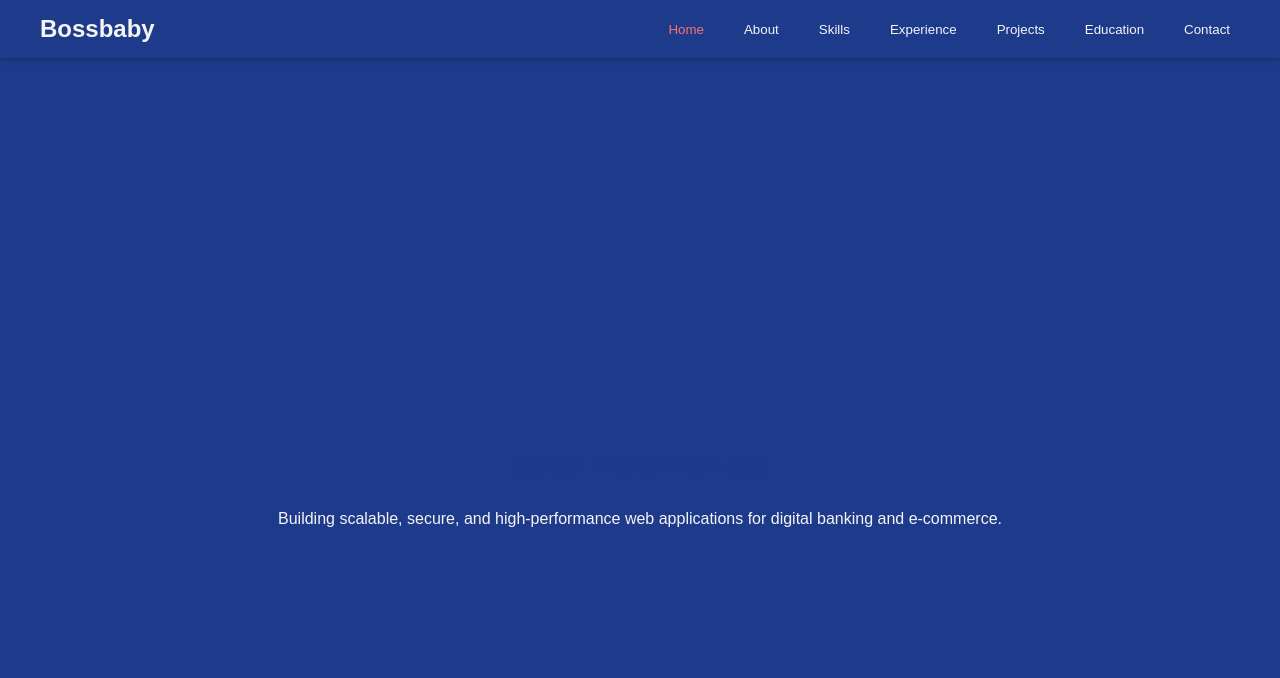
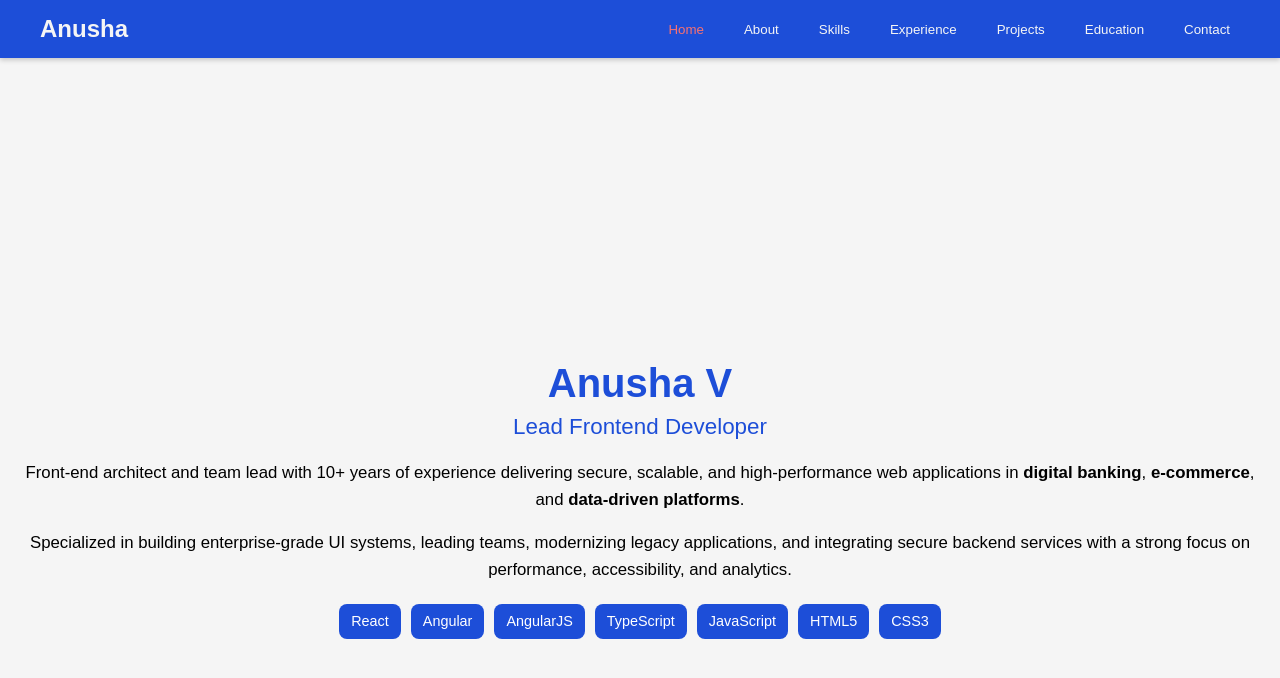
Before and after one commit to anushav-anusha/anusha-portfolio, a React (Vite) app: page / in a window 1280 px wide. Shown: the top 678 px of the page. Built offline with nearby package versions, Linux system fonts and the light colour scheme.

Commit message:
enhancements

```diff
--- a/src/components/Contact.jsx
+++ b/src/components/Contact.jsx
@@ -1,22 +1,42 @@
 export default function Contact() {
   return (
     <section id="contact">
-      <div className="container" style={{textAlign:'center'}}>
+      <div className="container">
         <h2>Contact</h2>
-        <p>Email: <span className="plain-text">For privacy, please reach me via LinkedIn</span></p>
+
+        <div className="grid">
+          <div className="card" style={{ textAlign: "center" }}>
             <p>
-          LinkedIn:{" "}
-          <a href="https://www.linkedin.com/in/anusha-v-100265389" target="_blank" rel="noopener noreferrer">
+              <strong>Email:</strong>{" "}
+              <span className="plain-text">
+                For privacy, please reach me via LinkedIn
+              </span>
+            </p>
+
+            <p>
+              <strong>LinkedIn:</strong>{" "}
+              <a
+                href="https://www.linkedin.com/in/anusha-v-100265389"
+                target="_blank"
+                rel="noopener noreferrer"
+              >
                 www.linkedin.com/in/anusha-v-100265389
               </a>
             </p>
+
             <p>
-          GitHub:{" "}
-          <a href="https://github.com/anushav-anusha" target="_blank" rel="noopener noreferrer">
+              <strong>GitHub:</strong>{" "}
+              <a
+                href="https://github.com/anushav-anusha"
+                target="_blank"
+                rel="noopener noreferrer"
+              >
                 github.com/anushav-anusha
               </a>
             </p>
           </div>
+        </div>
+      </div>
     </section>
   );
 }
--- a/src/components/Education.jsx
+++ b/src/components/Education.jsx
@@ -3,10 +3,14 @@ export default function Education() {
     <section id="education">
       <div className="container">
         <h2>Education</h2>
-        <ul style={{marginLeft:'20px'}}>
-          <li>Masters, University of Tennessee at Chattanooga (2015)</li>
-          <li>B.Tech, JNTU Kakinada, India (2012)</li>
-        </ul>
+
+        <div className="grid">
+          <div className="card">
+            <h3>Master of Science</h3>
+            <p><strong>University of Tennessee at Chattanooga</strong></p>
+            <p>2014 – 2015</p>
+          </div>
+        </div>
       </div>
     </section>
   );
--- a/src/components/Experience.jsx
+++ b/src/components/Experience.jsx
@@ -54,19 +54,6 @@ export default function Experience() {
         "Built prototypes to evaluate multiple design approaches for efficiency and scalability."
       ],
       tech: "Java, HTML, CSS"
-    },
-    {
-      role: "Application Developer",
-      company: "Applied Cybernetics, Bangalore, India",
-      domain: "Telecom / Billing Systems",
-      duration: "May 2012 – Mar 2014",
-      projects: "",
-      bullets: [
-        "Developed JSP/Servlet billing modules using Struts MVC, JavaBeans, and Oracle DB.",
-        "Designed UI layouts and validation flows with Struts Validator.",
-        "Deployed applications on IBM WebSphere with Log4j monitoring."
-      ],
-      tech: "Java, JSP, Servlets, Struts, Oracle"
     }
   ];
 
--- a/src/components/Hero.jsx
+++ b/src/components/Hero.jsx
@@ -1,10 +1,34 @@
-export default function Hero() {
+export default function Home() {
   return (
     <section id="home">
-      <h1>Senior Front-End Lead</h1>
-      <p>
-        Building scalable, secure, and high-performance web applications for digital banking and e-commerce.
-      </p>
+      <div className="home-card">
+        <h1>Anusha V</h1>
+        <h3>Lead Frontend Developer</h3>
+
+        <p>
+          Front-end architect and team lead with 10+ years of experience delivering
+          secure, scalable, and high-performance web applications in
+          <strong> digital banking</strong>, <strong>e-commerce</strong>, and
+          <strong> data-driven platforms</strong>.
+        </p>
+
+        <p>
+          Specialized in building enterprise-grade UI systems, leading teams,
+          modernizing legacy applications, and integrating secure backend services
+          with a strong focus on performance, accessibility, and analytics.
+        </p>
+
+        {/* Tech Stack */}
+        <div className="home-tech">
+          <span className="tech-tag">React</span>
+          <span className="tech-tag">Angular</span>
+          <span className="tech-tag">AngularJS</span>
+          <span className="tech-tag">TypeScript</span>
+          <span className="tech-tag">JavaScript</span>
+          <span className="tech-tag">HTML5</span>
+          <span className="tech-tag">CSS3</span>
+        </div>
+      </div>
     </section>
   );
 }
--- a/src/components/Navbar.jsx
+++ b/src/components/Navbar.jsx
@@ -4,7 +4,7 @@ export default function Navbar({ activeSection, setActiveSection }) {
   return (
     <nav>
       <div className="nav-container">
-        <h1>Bossbaby</h1>
+        <h1>Anusha</h1>
         <ul className="nav-links">
           {sections.map(sec => (
             <li key={sec}>
--- a/src/index.css
+++ b/src/index.css
@@ -1,4 +1,4 @@
-/* ---------- Global Styles ---------- */
+
 body {
   font-family: 'Arial', sans-serif;
   margin: 0;
@@ -9,16 +9,15 @@ body {
 }
 
 h1,h2,h3,h4 {
-  color: #1E3A8A;
+  color: #1D4ED8;
   margin: 0 0 10px 0;
 }
 
-/* ---------- Navbar ---------- */
 nav {
   position: fixed;
   top: 0;
   width: 100%;
-  background-color: #1E3A8A;
+  background-color: #1D4ED8;
   z-index: 1000;
   box-shadow: 0 2px 5px rgba(0,0,0,0.2);
 }
@@ -57,7 +56,6 @@ nav {
   color: #F87171;
 }
 
-/* ---------- Sections ---------- */
 section {
   padding: 100px 20px;
 }
@@ -68,14 +66,36 @@ section {
   flex-direction: column;
   justify-content: center;
   align-items: center;
-  background-color: #1E3A8A;
-  color: #F5F5F5;
+  color: black;
   text-align: center;
 }
 
+.home-card h1 {
+  font-size: 2.5rem;
+  margin-bottom: 8px;
+}
+
+.home-card h3 {
+  font-size: 1.4rem;
+  font-weight: 500;
+  margin-bottom: 20px;
+}
+
+.home-card p {
+  font-size: 1.05rem;
+  margin-bottom: 15px;
+}
+
+.home-tech {
+  margin-top: 20px;
+  font-size: 0.95rem;
+  font-weight: 500;
+}
+
+
 #skills, #projects, #contact {
   background-color: #FFFFFF;
-  color: #1E3A8A;
+  color: #1D4ED8;
 }
 
 #about, #experience, #education {
@@ -98,16 +118,16 @@ section {
   box-shadow: 0 4px 16px rgba(0,0,0,0.2);
 }
 
-/* ---------- Grid Layout ---------- */
+
 .grid {
   display: grid;
   grid-template-columns: repeat(auto-fit, minmax(300px, 1fr));
   gap: 20px;
 }
 
-/* ---------- Skills ---------- */
+
 .skill-tag {
-  background-color: #1E3A8A;
+  background-color: #1D4ED8;
   color: #F5F5F5;
   padding: 5px 10px;
   border-radius: 5px;
@@ -116,25 +136,25 @@ section {
   display: inline-block;
 }
 
-/* ---------- Contact ---------- */
+
 #contact p span {
   text-decoration: underline;
   cursor: pointer;
   color: #F87171;
 }
 
-/* ---------- Responsive ---------- */
+
 @media (max-width: 768px) {
   .nav-links {
     flex-direction: column;
     gap: 10px;
-    background-color: #1E3A8A;
+    background-color: #1D4ED8;
     position: absolute;
     top: 60px;
     right: 0;
     width: 100%;
     padding: 10px 0;
-    display: none; /* toggle later with hamburger menu if needed */
+    display: none;
   }
 
   #home h1 {
@@ -168,21 +188,21 @@ p, li, span {
   color: #F87171;
 }
 
-/* Contact Section */
+
 #contact .plain-text {
   text-decoration: none;
-  color: #1E3A8A; /* dark blue text */
-  cursor: default; /* not clickable */
+  color: #1D4ED8;
+  cursor: default;
 }
 
 #contact a {
-  color: #F87171; /* coral accent */
+  color: #1D4ED8;
   text-decoration: underline;
   cursor: pointer;
 }
 
 #contact a:hover {
-  color: #1E3A8A;
+  color: #1D4ED8;
 }
 
 .container {
@@ -190,7 +210,7 @@ p, li, span {
 }
 
 h2, h3 {
-  color: #1E3A8A; /* deep blue */
+  color: #1D4ED8;
   text-align: center;
   margin-bottom: 10px;
 }
@@ -203,7 +223,7 @@ h2, h3 {
 }
 
 .skill-tag {
-  background-color: #1E3A8A; /* deep blue */
+  background-color: #1D4ED8;
   color: #F5F5F5;
   padding: 6px 12px;
   border-radius: 6px;
@@ -213,18 +233,17 @@ h2, h3 {
 }
 
 .skill-tag.working {
-  background-color: #F87171; /* coral for working knowledge */
-  font-style: italic;
+  background-color: #F87171;
 }
 
-/* Container, grid, and card styles are shared with Projects */
+
 .container {
   padding: 20px;
 }
 
 h2 {
   text-align: center;
-  color: #1E3A8A;
+  color: #1D4ED8;
   margin-bottom: 20px;
 }
 
@@ -242,7 +261,7 @@ h2 {
 }
 
 .card h3 {
-  color: #1E3A8A;
+  color: #1D4ED8;
   margin-bottom: 5px;
 }
 
@@ -250,3 +269,36 @@ h2 {
   margin-top: 10px;
   padding-left: 20px;
 }
+
+#contact {
+  background-color: #F5F5F5;
+  padding-bottom: 60px;
+}
+
+#skills {
+  background-color: #F5F5F5;
+  padding-top: 80px;
+  padding-bottom: 80px;
+}
+
+.home-tech {
+  margin-top: 20px;
+  display: flex;
+  flex-wrap: wrap;
+  justify-content: center;
+  gap: 10px;
+}
+
+.home-tech .tech-tag {
+  background-color: #1D4ED8;
+  color: #FFFFFF;
+  padding: 6px 12px;
+  border-radius: 8px;
+  font-weight: 500;
+  font-size: 0.9rem;
+  transition: background-color 0.3s;
+}
+
+.home-tech .tech-tag:hover {
+  background-color: #1E40AF; /* slightly darker on hover */
+}
--- a/vite.config.js
+++ b/vite.config.js
@@ -2,5 +2,6 @@ import { defineConfig } from 'vite'
 import react from '@vitejs/plugin-react'
 
 export default defineConfig({
+  base: '/anusha-portfolio/',
   plugins: [react()],
 })
```
Lines whose indentation alone changed are shown as unchanged.
